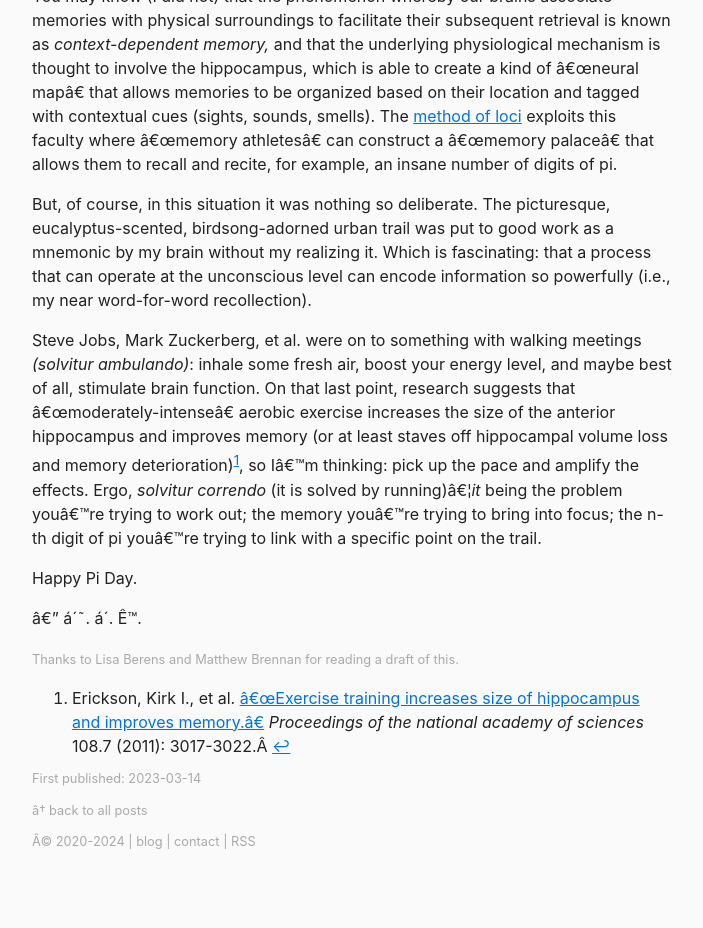
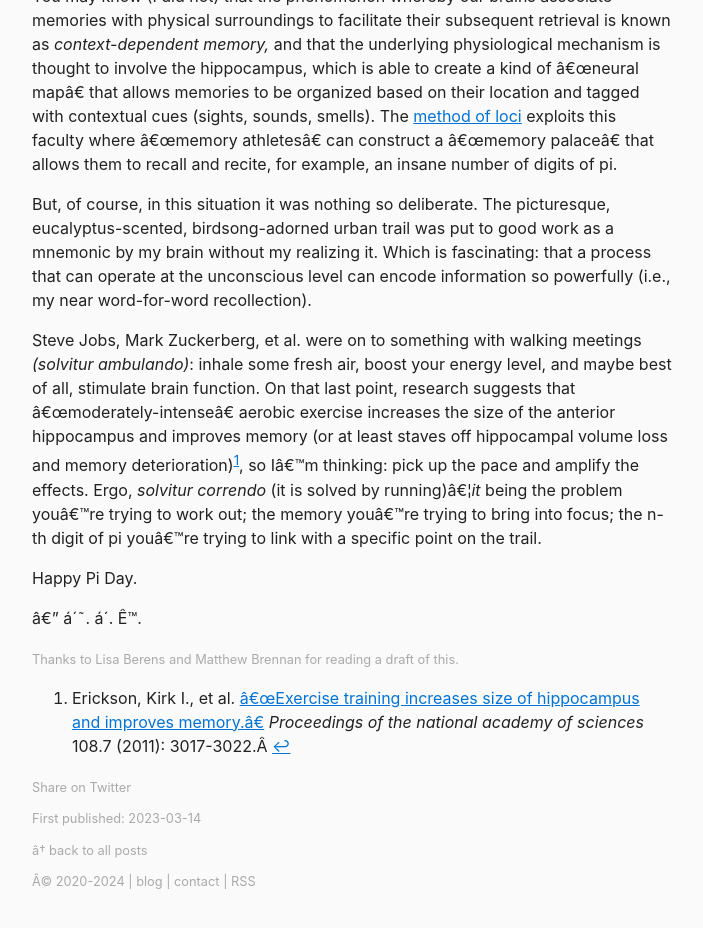
Before and after one commit to berensp/berensp.github.io, a Jekyll site: the page built from _posts/2023-03-14-solvitur-currendo.md, in a window 1280 px wide, cut to the strip 634-1566 px from the top of the page. Shown: the top 928 px of the strip, without its empty margins (288-991 px from the left). Built offline with Jekyll 4.4.1, drawn with Linux system fonts in a browser that asks for light colours; a script that is not in the unit is left out; before the commit the page ends 1526 px from its top, so only the background shows below that.

Commit message:
Update post.html

```diff
--- a/_layouts/post.html
+++ b/_layouts/post.html
@@ -4,6 +4,11 @@ layout: default
 <a class="muted small" href="/">{{ site.title | escape }}</a>
 <h1>{{ page.title | escape }}</h1>
 {{ content }}
+
+{% raw %}
+<p><a class="muted small" href="https://twitter.com/intent/tweet?text={{ page.title | url_encode }}&amp;url={{ site.url }}{{ page.url | url_encode }}&amp;via=twitterhandle&amp;hashtags=hashtag1,hashtag2" target="_blank">Share on Twitter</a></p>
+{% endraw %}
+
 <p class="muted small">First published: {{ page.date | date: "%Y-%m-%d" }}
 
 <p><a class="muted small" href="/blog/">← back to all posts</a></p>
```
